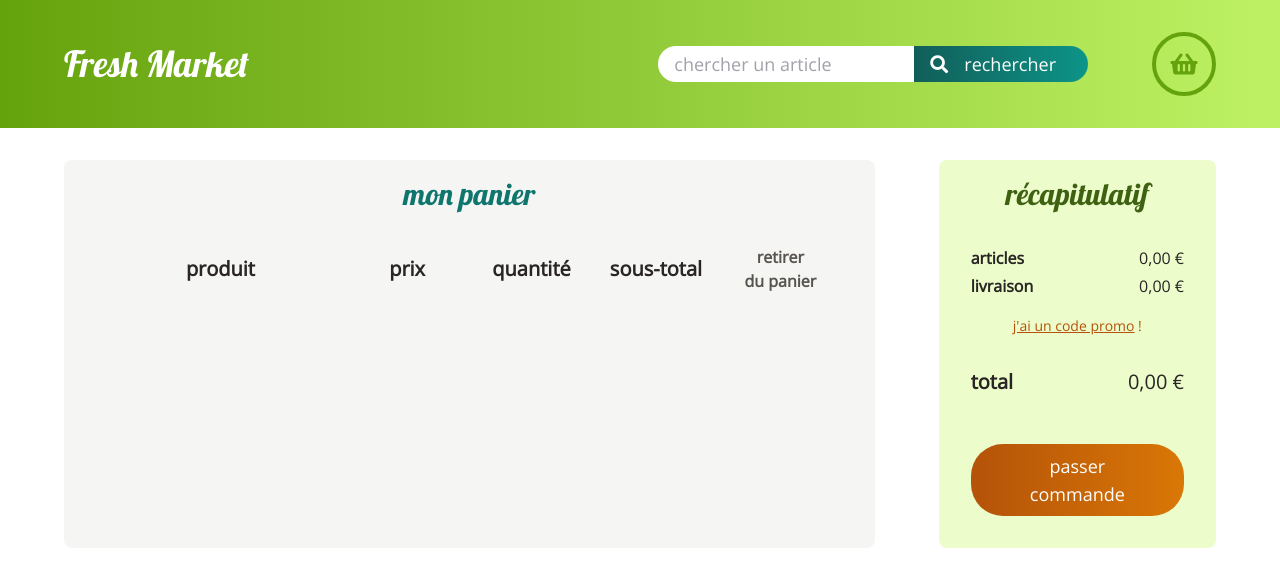
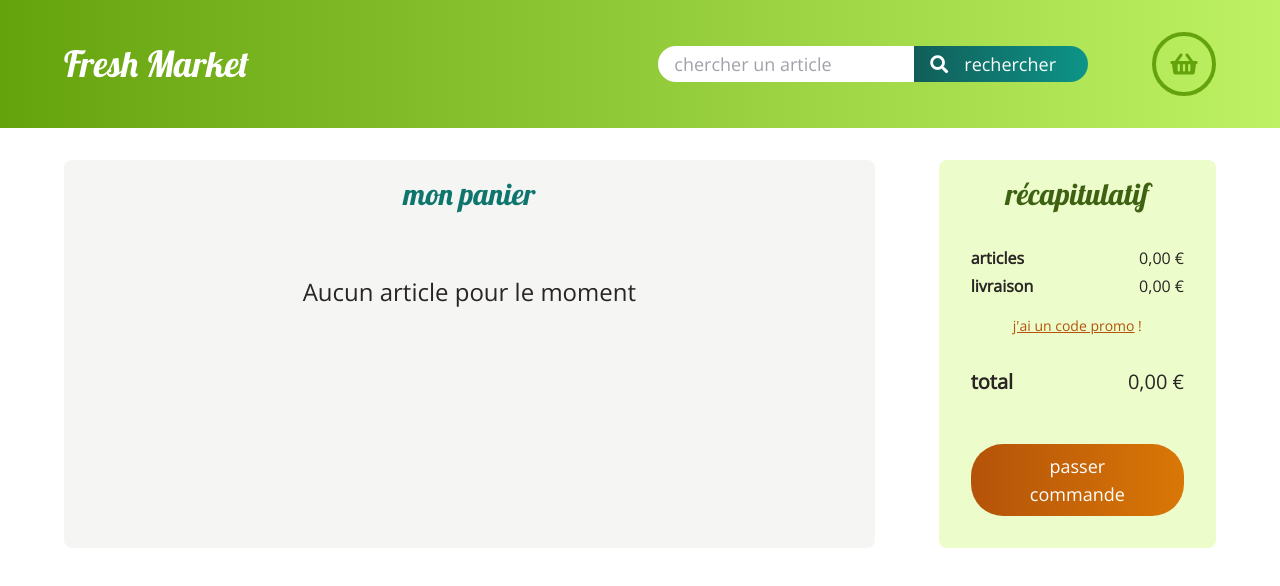
Before and after one commit to logic-fabric/fresh-market, a React (Create React App) app: page /mon-panier in a window 1280 px wide. Shown: the top 586 px of the page. Built offline with nearby package versions, Linux system fonts and the light colour scheme.

Commit message:
feature: no table in BasketContent if no article, just a text

```diff
--- a/src/components/BasketContent/BasketContent.jsx
+++ b/src/components/BasketContent/BasketContent.jsx
@@ -1,12 +1,13 @@
-import { useEffect } from "react";
 import { useSelector } from "react-redux";
 
 export function BasketContent() {
   const articles = useSelector((state) => state.articles);
 
-  useEffect(() => {
-    console.log("articles =", articles);
-  }, [articles]);
+  if (articles.length === 0) {
+    return (
+      <p className="m-4 text-center text-2xl">Aucun article pour le moment</p>
+    );
+  }
 
   return (
     <table className="w-full">
```
